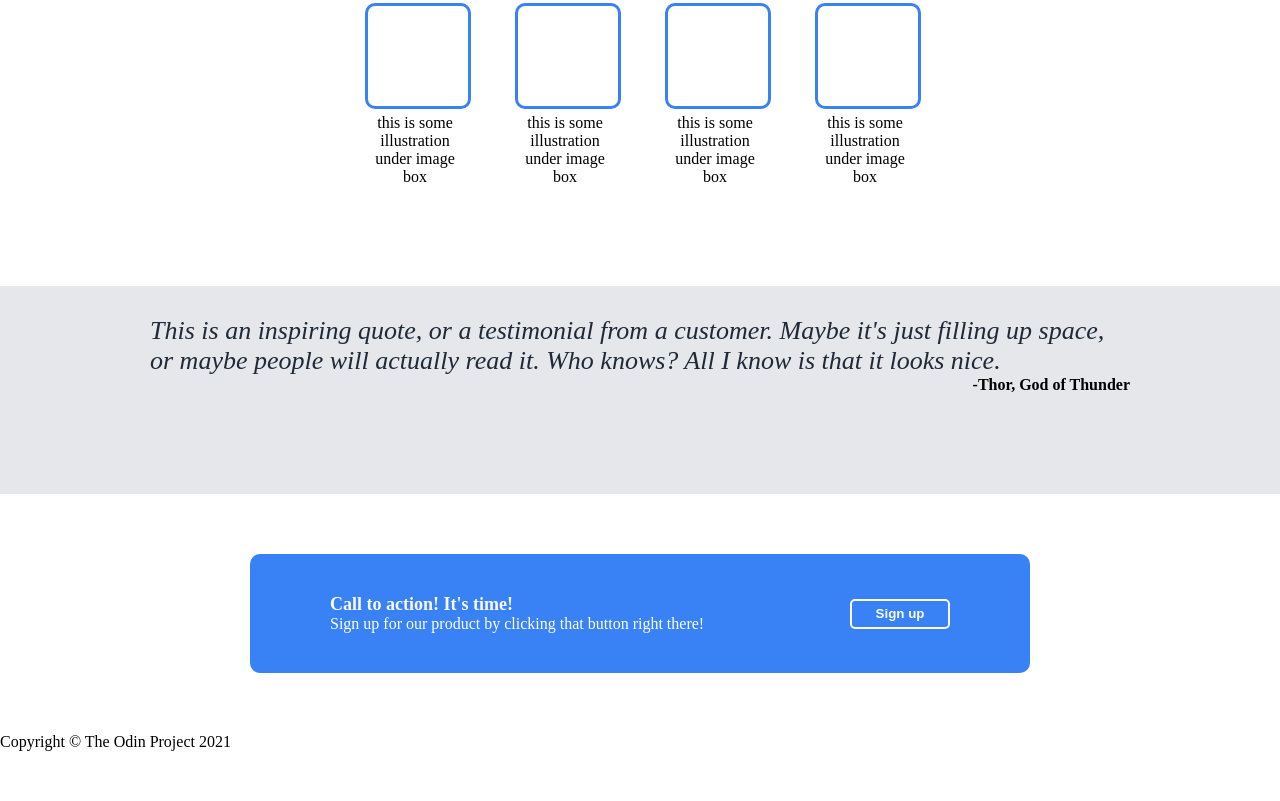
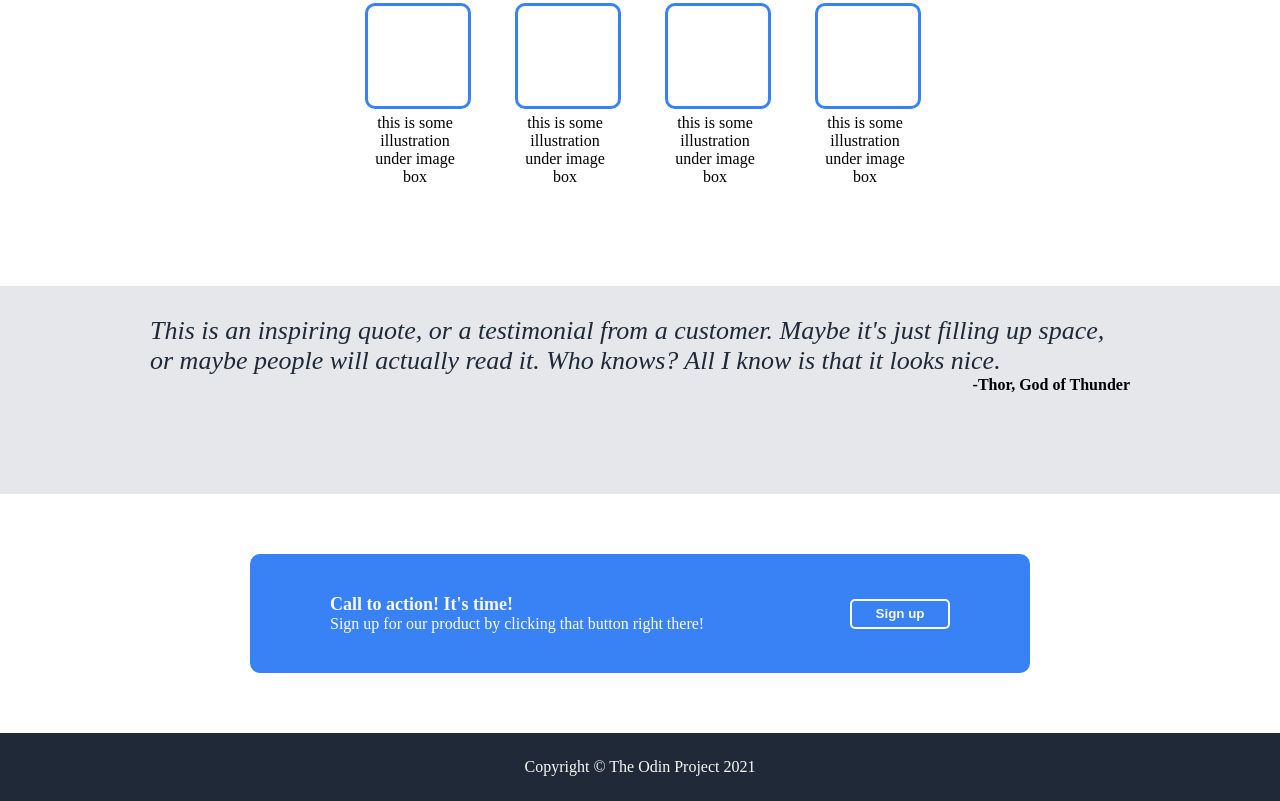
Before and after one commit to rckfce/project1, a plain HTML site: page index.html in a window 1280 px wide. Shown: the part 477-1278 px from the top of the page. Before the commit the page ends 1228 px from the top, so only its background shows below. Drawn offline with Linux system fonts and the light colour scheme.

Commit message:
styled footer

```diff
--- a/style.css
+++ b/style.css
@@ -169,3 +169,10 @@ h2 {
 }
 
 /* footer */
+
+.footer {
+    text-align: center;
+    background-color: #1f2937;
+    padding: 25px 0 25px 0;
+    color: #f9faf8;
+}
```
